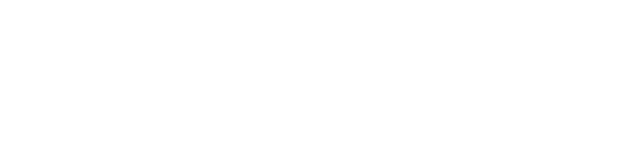
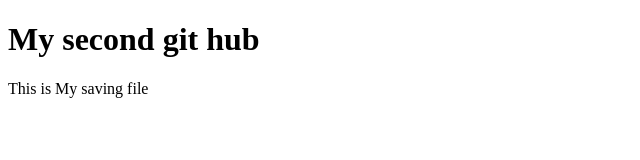
Before and after one commit to RahatBinOamr/My-second-repo, a plain HTML site: page index.html in a window 1280 px wide. Shown: the whole page, without its empty margins (0-640 px from the left). Drawn offline with Linux system fonts and the light colour scheme.

Commit message:
Change something

```diff
--- a/index.html
+++ b/index.html
@@ -4,9 +4,10 @@
     <meta charset="UTF-8">
     <meta http-equiv="X-UA-Compatible" content="IE=edge">
     <meta name="viewport" content="width=device-width, initial-scale=1.0">
-    <title>My second GitHub</title>
+    <title>My second repo</title>
 </head>
 <body>
-
+    <h1>My second git hub </h1>
+    <p>This is My saving file</p>
 </body>
 </html>
```
